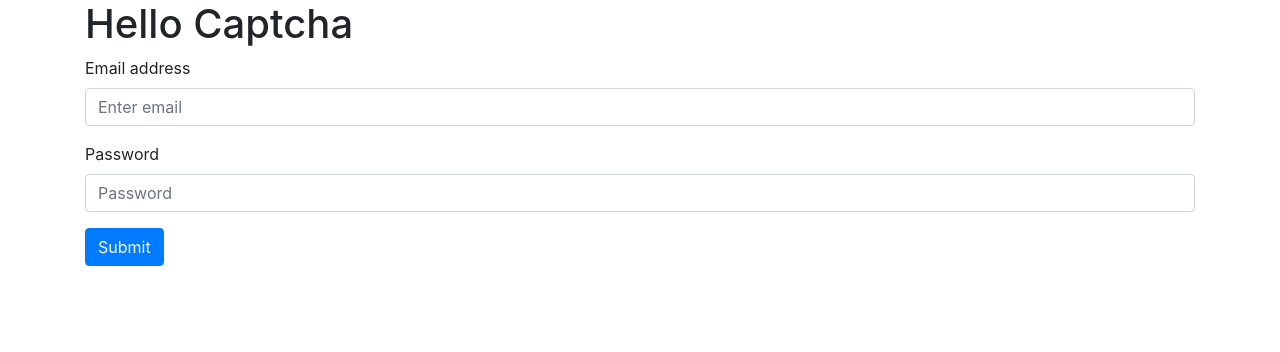
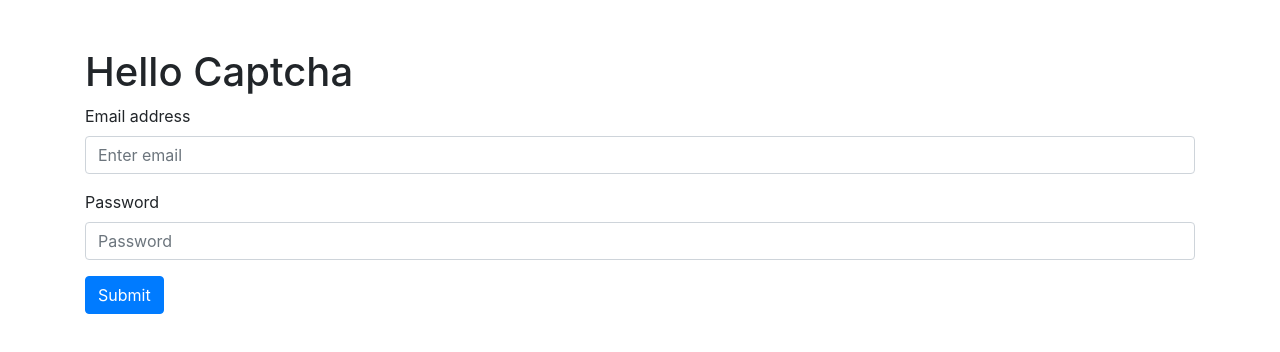
Before and after one commit to YusriYusron/learn-captcha, a website: page views/index.html in a window 1280 px wide. Drawn offline with nearby package versions, Linux system fonts and the light colour scheme.

Commit message:
Update output and add README.md

```diff
--- a/server.js
+++ b/server.js
@@ -44,5 +44,5 @@ app.use('*', (request, response) => {
 })
 
 app.listen(3000, () => {
-    console.log('Server started on port 3000')
+    console.log('Server started on port 3000. Please open http://localhost:3000/')
 })
--- a/views/index.html
+++ b/views/index.html
@@ -9,7 +9,7 @@
     <title>Learn Captcha</title>
 </head>
 <body>
-    <div class="container">
+    <div class="container pt-5">
         <h1>Hello Captcha</h1>
         <form id="subscribeForm">
             <div class="form-group">
```
Also changed, not shown: README.md (added).
